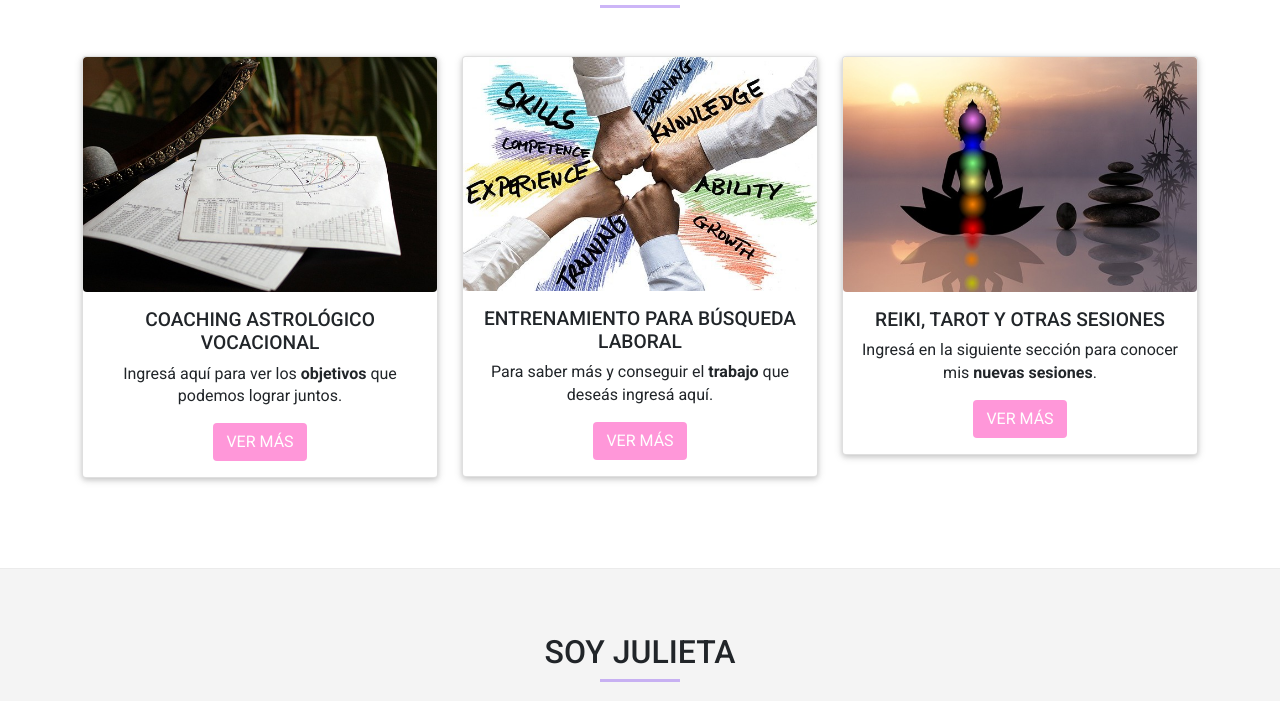
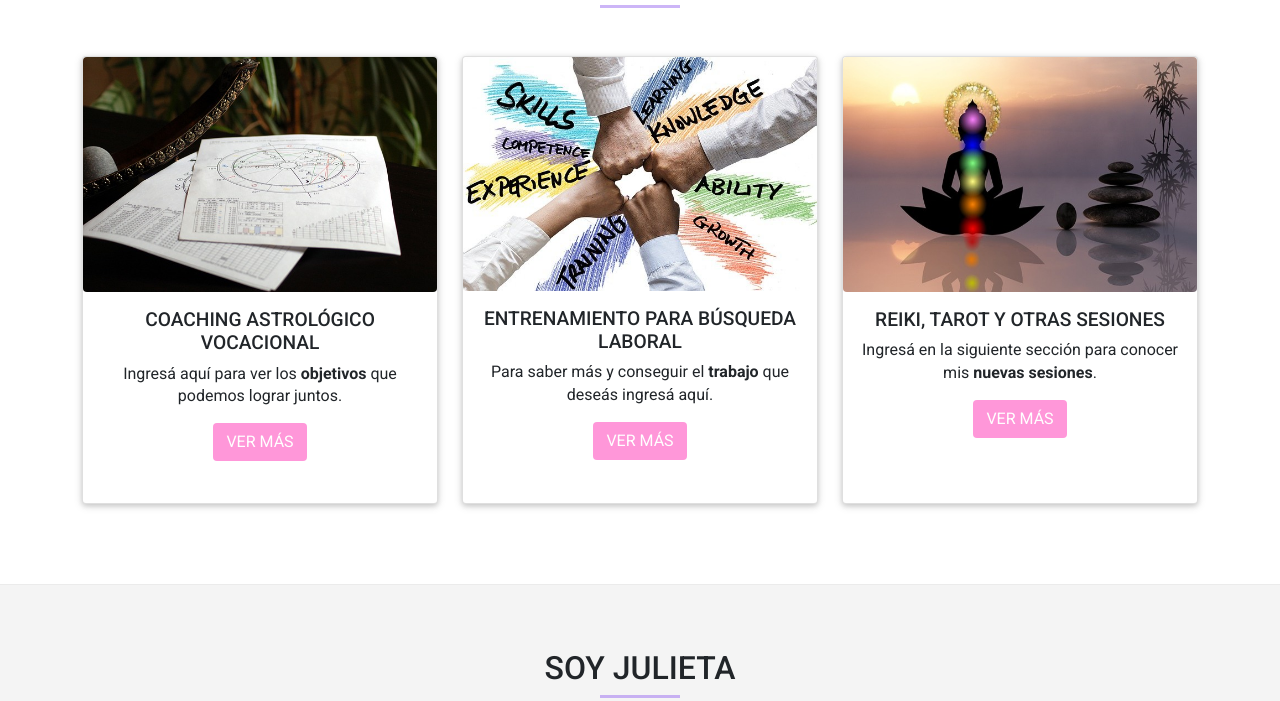
Before and after one commit to GastonAvogadro/AstroCoaching, a website: page index.html in a window 1280 px wide. Shown: the part 506-1207 px from the top of the page. Drawn offline with nearby package versions, Linux system fonts and the light colour scheme.

Commit message:
ajuste de cards en index

```diff
--- a/index.html
+++ b/index.html
@@ -77,7 +77,7 @@
             </div>
             <section class="index__sesiones row row-cols-sm-1 row-cols-md-2 row-cols-xl-3">
                 <article class="col-lg-4">
-                    <div class="card index__card">
+                    <div class="card h-100 index__card">
                         <img src="./img/coaching.jpg" class="card-img-top rounded mx-auto d-block"
                             alt="Coaching astrológico">
                         <div class="card-body">
@@ -89,7 +89,7 @@
                     </div>
                 </article>
                 <article class="col-lg-4">
-                    <div class="card index__card">
+                    <div class="card h-100 index__card">
                         <img src="./img/busquedaLaboral.jpg" class="card-img-top rounded mx-auto d-block"
                             alt="Entrenamiento de búsqueda laboral">
                         <div class="card-body">
@@ -101,7 +101,7 @@
                     </div>
                 </article>
                 <article class="col-lg-4">
-                    <div class="card index__card">
+                    <div class="card h-100 index__card">
                         <img src="./img/reiki.jpg" class="card-img-top rounded mx-auto d-block" alt="Reiki a distancia">
                         <div class="card-body">
                             <h3 class="card-title">Reiki, tarot y otras sesiones</h3>
--- a/scss/styles.scss
+++ b/scss/styles.scss
@@ -171,6 +171,9 @@
 
         .index__sesiones {
             max-width: 100%;
+            article{
+                margin-bottom: 1rem
+            }
         }
     }
 }
```
Also changed, not shown: css/styles.css.
